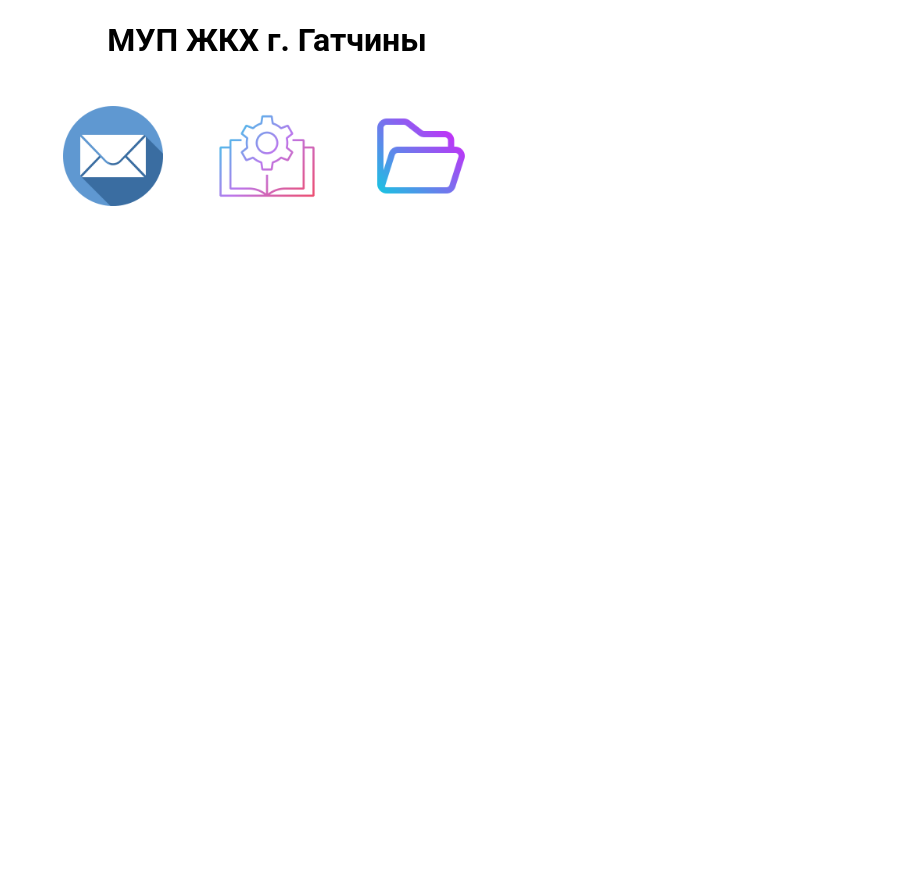
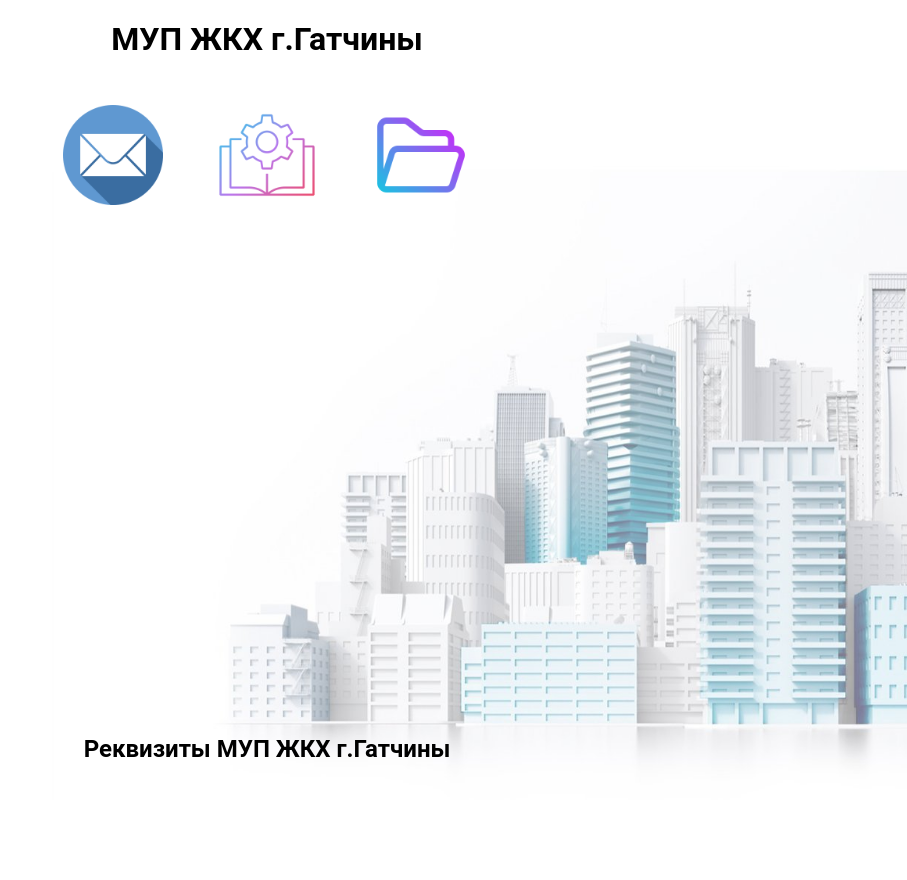
Before and after one commit to boykostas/gkhemail, a PHP site: page / in a window 1280 px wide. Shown: the whole page, without its empty margins (373-1280 px from the left). Before the commit the page ends 206 px from the top, so only its background shows below. Run offline with PHP 8.4, Linux system fonts and the light colour scheme.

Commit message:
добавил новый функционал и картинку фона

```diff
--- a/index.html
+++ b/index.html
@@ -9,18 +9,19 @@
 </head>
 <body>
     <div class="container">
-        <header>
-            <h1>МУП ЖКХ г. Гатчины</h1>
-            <a href="https://webmail.jino.ru/"><img src="img/email.png" alt="Email" class="scale"></a>
-            <a href="instrution.html" target="_blank"><img src="img/instr.png" alt="Инструкция" class="scale"></a>
-            <a href="https://dropmefiles.com/" target="_blank"><img src="img/drop.png" alt="Обмен файлами" class="scale"></a>
+        <header class="header">
+            <h1 class="header__logo">МУП ЖКХ г.Гатчины</h1>
         </header>
-        <!-- <main>
-            Какая то информация о МУП ЖКХ г.Гатчины
+        <main class="main">
+            <a href="https://webmail.jino.ru/"><img src="img/email.png" alt="Email" class="scale img"></a>
+            <a href="instrution.html" target="_blank"><img src="img/instr.png" alt="Инструкция" class="scale img"></a>
+            <a href="https://dropmefiles.com/" target="_blank"><img src="img/drop.png" alt="Обмен файлами" class="scale img"></a>
         </main>
-        <footer>
-            Реквизиты МУП ЖКХг.Гатчины
-        </footer> -->
+        <footer class="footer">
+            <div class="footer__content">
+                <h2>Реквизиты МУП ЖКХ г.Гатчины</h2>
+            </div>
+        </footer>
     </div>
     <script src="script.js"></script>
 </body>
--- a/style.css
+++ b/style.css
@@ -1,14 +1,40 @@
 * {
     font-family: 'Roboto', sans-serif;
+    margin: 0;
+    padding: 0;
 }
 
 .container {
-    max-width: 1175px;
     margin: 0 auto;
+    background-image: url("img/bg2.jpg");
+    background-size: no-repeat;
+    background-position: center;
+    background-size: cover;
+    height: 100vh;
+    width: 100%;
 }
 
-header {
+.container__instr {
+    max-width: 1140px;
+    margin: 0 auto;
+    margin-top: 20px;
+}
+
+.header {
+    height: 80px;
     text-align: center;
+    padding-top: 0px;
+}
+
+.header__logo {
+    padding-top: 20px;
+}
+
+.main {
+    text-align: center;
+    box-sizing: border-box;
+	min-height: 100%;
+	padding-bottom: 90px;
 }
 
 li {
@@ -19,7 +45,7 @@ li>h1 {
     text-align: center;
 }
 
-img {
+.img {
     width: 100px;
     margin: 25px;
 }
@@ -30,3 +56,13 @@ img {
    .scale:hover {
     transform: scale(1.2); /* Увеличиваем масштаб */
    }
+
+.footer {
+    text-align: center;
+    height: 80px;
+	margin-top: -160px;
+}
+
+.footer__content {
+    padding-top: 15px;
+}
```
Also changed, not shown: instrution.html (+6 -3 lines), img/bg1.gif (added), img/bg2.jpg (added).
